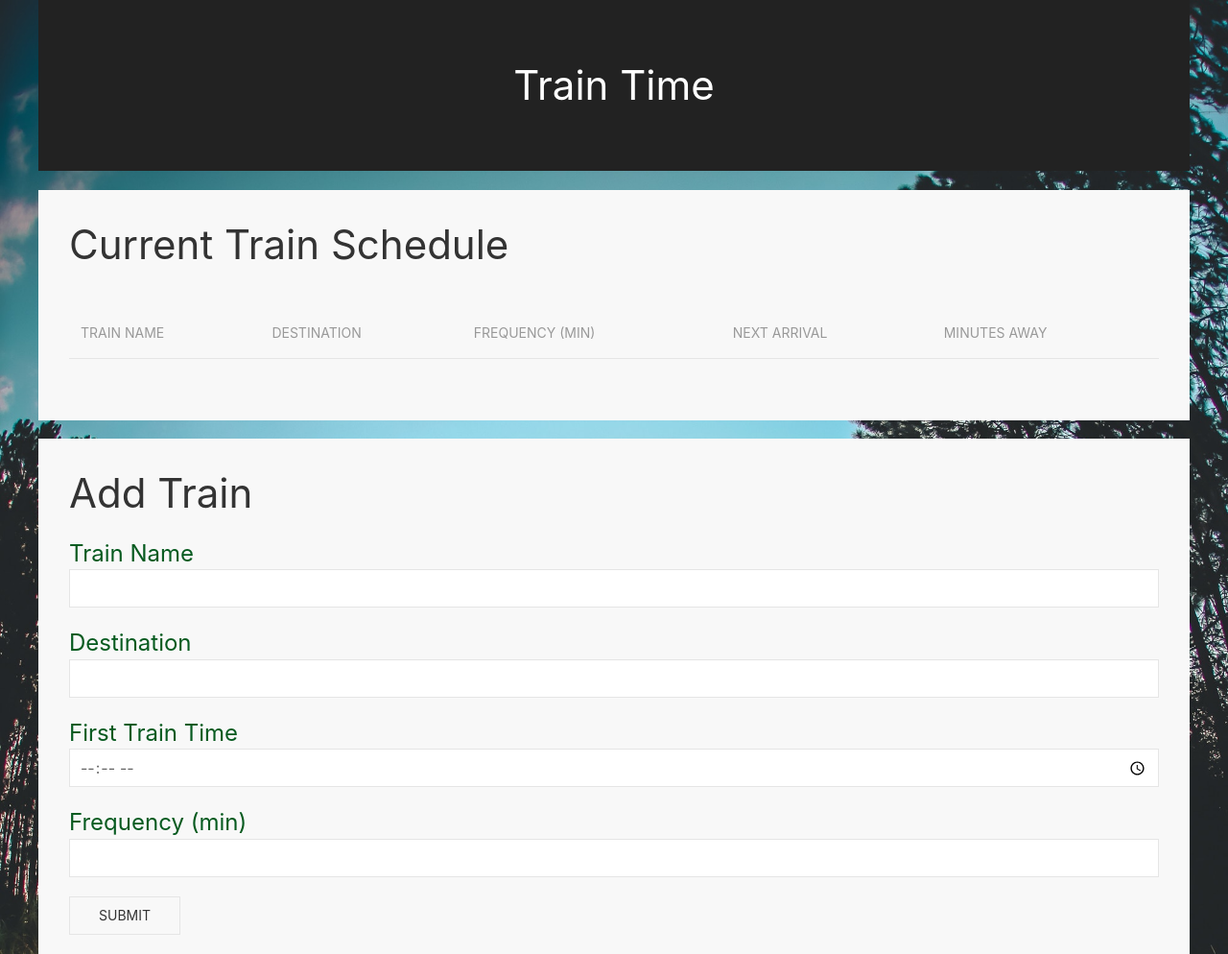
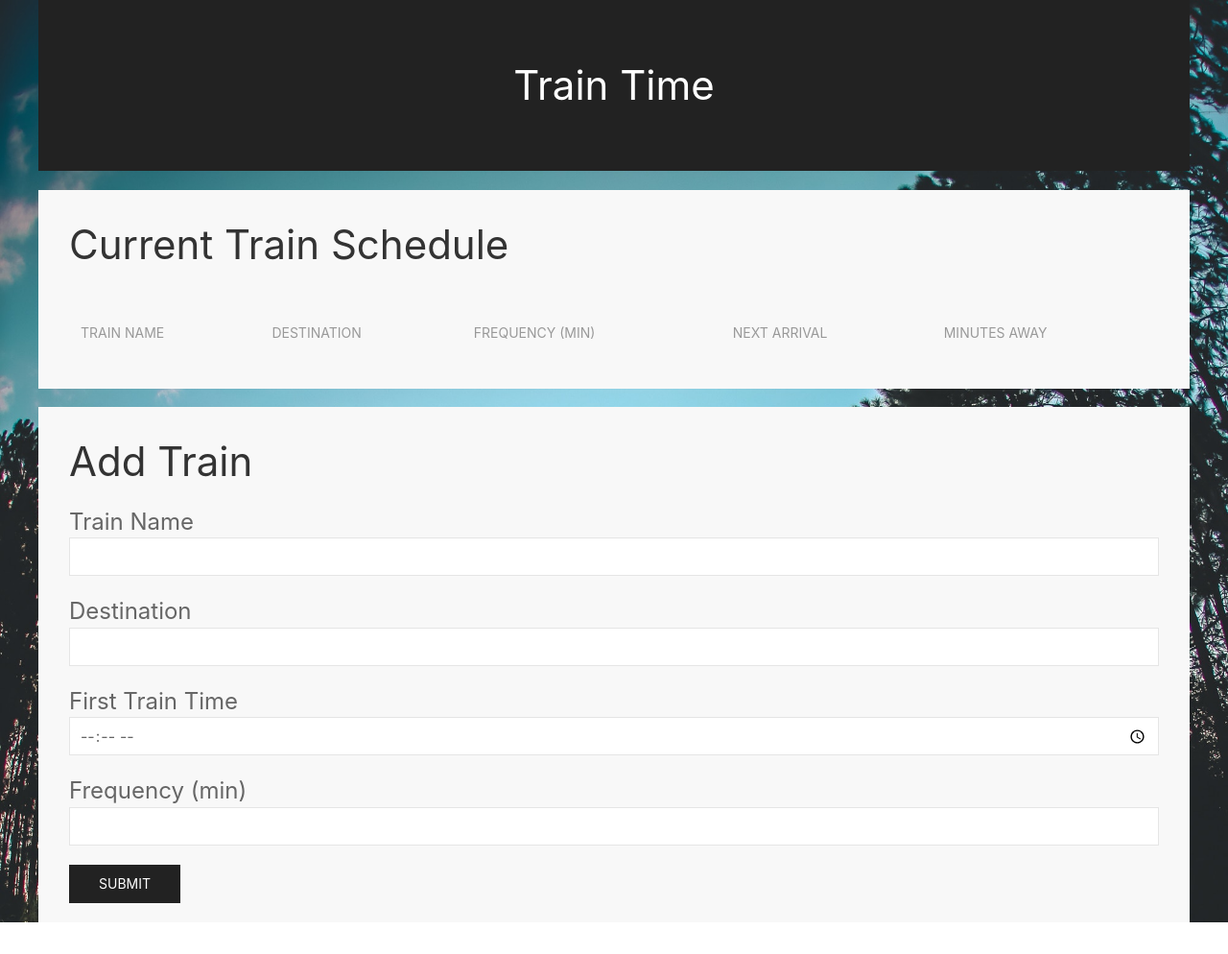
Before and after one commit to Sapulsic/TrainTime, a plain HTML site: page index.html in a window 1280 px wide. Shown: the whole page at 96% size. After the commit the page ends 961 px from the top, so only its background shows below. Drawn offline with nearby package versions, Linux system fonts and the light colour scheme; no server answers.

Commit message:
made some fixes and changes

```diff
--- a/assets/css/style.css
+++ b/assets/css/style.css
@@ -17,7 +17,7 @@ html, body {
 
 body {
     margin: 0 auto;
-    color:rgb(6, 90, 31);
+    /* color:rgb(6, 90, 31); */
 }
 
 #mainContainer {
--- a/assets/javascript/main.js
+++ b/assets/javascript/main.js
@@ -21,8 +21,11 @@
 
     var trainName = $('#trainName-input').val().trim();
     var trainDest = $('#trainDestination-input').val().trim();
-    var trainTime = moment(($('trainTime-input')).val(), "hh:mm a").format('HH');
+    var trainTime = moment($('#trainTime-input').val().trim(), "hh:mm a").format('HH mm');
     var trainFreq = $('#trainFreq-input').val().trim();
+
+
+    console.log(trainTime)
 
     var  newTrain = {
       name: trainName,
@@ -48,13 +51,14 @@
 
     // var trainRemainingTime =
 
-    $("#formTrain > tbody").append(
+    var trainRow = $("<tr>").append(
       $("<td>").text(trainName),
       $("<td>").text(trainDest),
       $("<td>").text(trainTime),
-      $("<td>").text(trainArrival),
+      // $("<td>").text(trainArrival),
       $("<td>").text(trainFreq)
     );
+    $("#tableTrain > tbody").append(trainRow);
 
 
     }, function (errorObject) {
--- a/index.html
+++ b/index.html
@@ -28,7 +28,7 @@
         <div id="trainSchedule" class="uk-container uk-card uk-background-muted uk-flex uk-flex-center uk-flex-column">
             <h3 class="uk-h1">Current Train Schedule</h3>
 
-            <table class="uk-table uk-table-hover uk-table-divider">
+            <table id="tableTrain" class="uk-table uk-table-hover uk-table-divider">
                     <thead>
                         <tr>
                             <th>Train Name</th>
@@ -39,13 +39,6 @@
                         </tr>
                     </thead>
                     <tbody>
-                        <tr>
-                            <td id="tNameDisplay"></td>
-                            <td id="tDestinationDisplay"></td>
-                            <td id="tFreqDisplay"></td>
-                            <td id="tNextArrivalDisplay"></td>
-                            <td id="tMinDisplay"></td>
-                        </tr>
                     </tbody>
                 </table>
 
@@ -82,7 +75,7 @@
                         </div>
 
                         <div class="uk-margin">
-                            <button id="trainSubmit" class="uk-button uk-button-default" value="Submit">Submit</button>
+                            <button id="trainSubmit" class="uk-button uk-button-secondary" value="Submit">Submit</button>
                         </div>
                     </fieldset>
                 </form>
```
